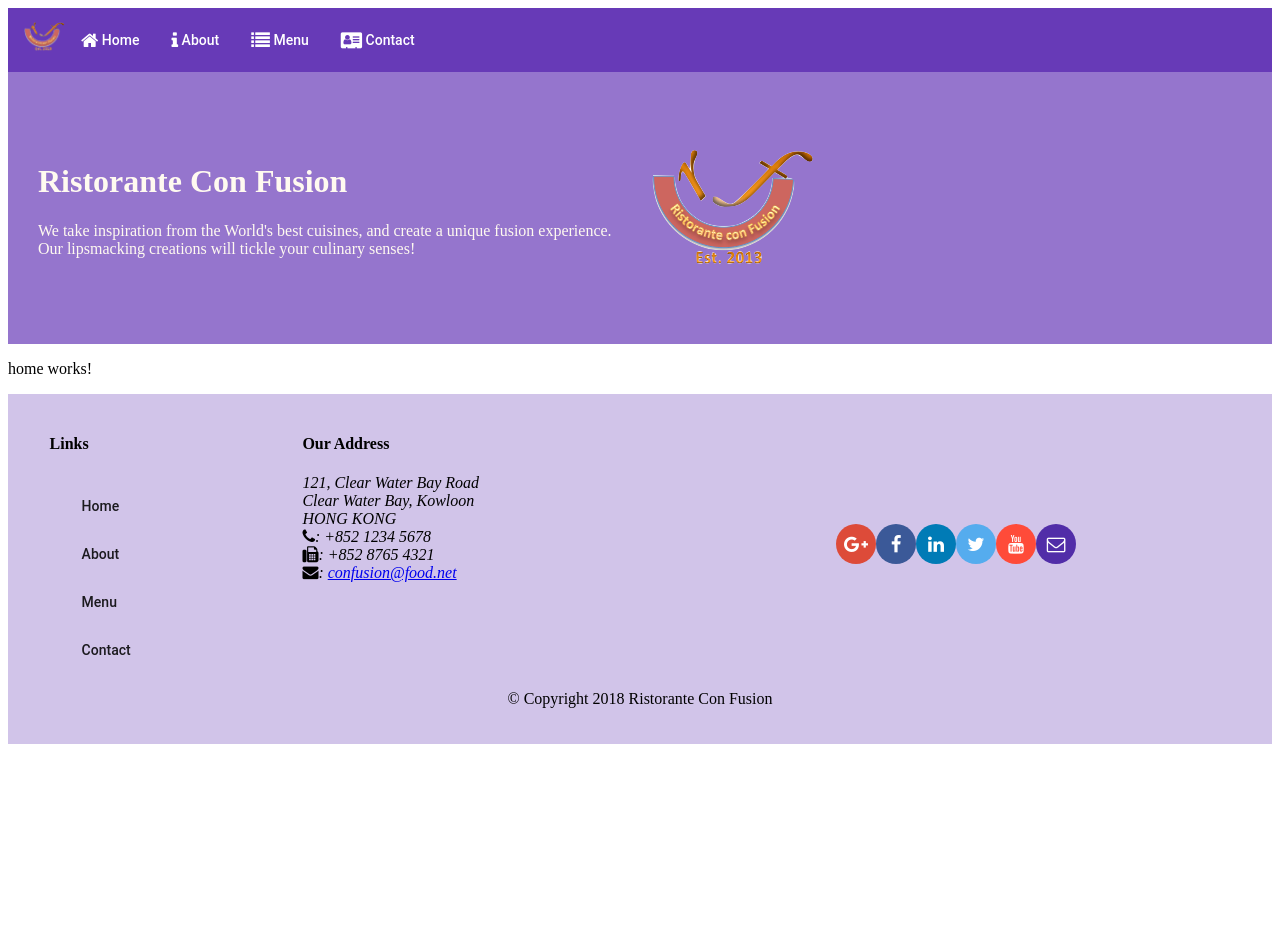
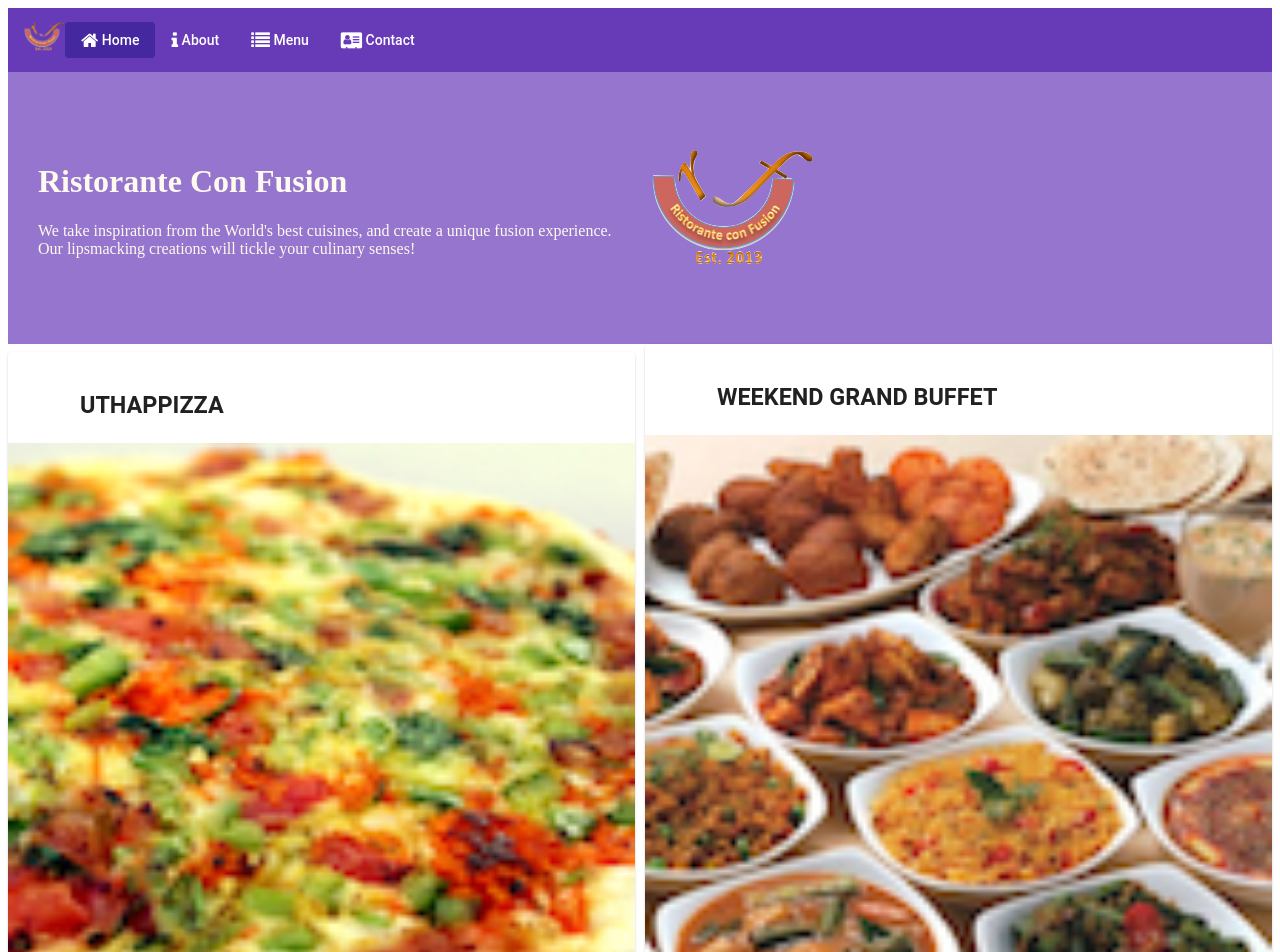
Before and after one commit to kushaalrana/AngularCoursera, an Angular app: page /home in a window 1280 px wide. Shown: the top 952 px of the page. Before the commit the page ends 800 px from the top, so only its background shows below. Built offline with nearby package versions, Linux system fonts and the light colour scheme.

Commit message:
Single Application Part 1

```diff
--- a/src/app/app-routing/routes.ts
+++ b/src/app/app-routing/routes.ts
@@ -11,6 +11,7 @@
 
     {path: 'home', component: HomeComponent},
     {path: 'menu', component: MenuComponent},
+    {path: 'contactus', component:ContactComponent},
     {path: '', redirectTo: '/home', pathMatch: 'full'}
 
 ];
--- a/src/app/app.module.ts
+++ b/src/app/app.module.ts
@@ -14,6 +14,8 @@
 
 import 'hammerjs';
 import {DishService} from './services/dish.service';
+import {PromotionService} from './services/promotion.service';
+
 import { HeaderComponent } from './header/header.component';
 import { FooterComponent } from './footer/footer.component';
 import { HomeComponent } from './home/home.component';
@@ -43,7 +45,7 @@
     MatButtonModule,
     AppRoutingModule
   ],
-  providers: [DishService],
+  providers: [DishService,PromotionService],
   bootstrap: [AppComponent]
 })
 export class AppModule { }
--- a/src/app/contact/contact.component.html
+++ b/src/app/contact/contact.component.html
@@ -1 +1,38 @@
-<p>contact works!</p>
+<div class="container"
+  fxLayout="column"
+  fxLayoutGap="10px">
+
+  <div fxFlex>
+    <div>
+        <h3>Contact Us</h3>
+        <hr>
+    </div>
+  </div>
+
+  <div fxFlex>
+    <h3>Location Information</h3>
+    <div fxLayout="column" fxLayout.gt-sm="row">
+      <div fxFlex="50" fxFlexOffset="20px">
+        <h4>Our Address</h4>
+        <address>
+          121, Clear Water Bay Road<br>
+          Clear Water Bay, Kowloon<br>
+          HONG KONG<br>
+          <i class="fa fa-phone"></i>: +852 1234 5678<br>
+          <i class="fa fa-fax"></i>: +852 8765 4321<br>
+          <i class="fa fa-envelope"></i>:
+                <a href="mailto:confusion@food.net">confusion@food.net</a>
+        </address>
+        <p></p>
+        <div>
+          <a mat-raised-button href="tel:+85212345678"><i class="fa fa-phone"></i> Call</a>
+          <a mat-raised-button><i class="fa fa-skype"></i> Skype</a>
+          <a mat-raised-button href="mailto:confusion@food.net"><i class="fa fa-envelope-o"></i> Email</a>
+        </div>
+        </div>
+      <div fxFlex="40">
+        <h4>Map of our Location</h4>
+      </div>
+    </div>
+  </div>
+</div>
--- a/src/app/header/header.component.html
+++ b/src/app/header/header.component.html
@@ -1,9 +1,9 @@
 <mat-toolbar color="primary">
   <span><img src="/assets/images/logo.png" height=30 width=41></span>
-  <a mat-button routerLink='/home'><span class="fa fa-home fa-lg"></span> Home</a>
-  <a mat-button><span class="fa fa-info fa-lg"></span> About</a>
-  <a mat-button routerLink='/menu'><span class="fa fa-list fa-lg"></span> Menu</a>
-  <a mat-button><span class="fa fa-address-card fa-lg"></span> Contact</a>
+  <a mat-button routerLink='/home' routerLinkActive='active'><span class="fa fa-home fa-lg"></span> Home</a>
+  <a mat-button routerLinkActive='active'><span class="fa fa-info fa-lg"></span> About</a>
+  <a mat-button routerLink='/menu'  routerLinkActive='active'><span class="fa fa-list fa-lg"></span> Menu</a>
+  <a mat-button routerLink='/contactus'  routerLinkActive='active'><span class="fa fa-address-card fa-lg"></span> Contact</a>
 </mat-toolbar>
 
 <div class="container jumbotron"
--- a/src/app/header/header.component.scss
+++ b/src/app/header/header.component.scss
@@ -2,6 +2,7 @@
 $background-dark: #512DA8;
 $background-light: #9575CD;
 $background-pale: #D1C4E9;
+$background-moredark: #4527A0;
 
 @mixin zero-margin($pad-up-down, $pad-left-right) {
     margin: 0px auto;
@@ -14,3 +15,6 @@
     color:floralwhite;
     min-height: 150px;
 }
+.active{
+    background: $background-moredark;
+}
--- a/src/app/home/home.component.html
+++ b/src/app/home/home.component.html
@@ -1 +1,36 @@
-<p>home works!</p>
+<div class="container"
+     fxLayout="row"
+     fxLayout.sm="column"
+     fxLayout.xs="column"
+     fxLayoutAlign.gt-md="space-around center"
+     fxLayoutGap="10px">
+
+<mat-card *ngIf="dish" fxFlex>
+  <mat-card-header>
+    <div mat-card-avatar></div>
+    <mat-card-title>
+      <h3>{{dish.name | uppercase}}</h3>
+    </mat-card-title>
+  </mat-card-header>
+  <img mat-card-image src={{dish.image}} alt={{dish.name}}>
+  <mat-card-content>
+    <p>{{dish.description}}
+    </p>
+  </mat-card-content>
+</mat-card>
+
+<mat-card *ngIf="promotion" fxFlex>
+  <mat-card-header>
+    <div mat-card-avatar></div>
+    <mat-card-title>
+      <h3>{{promotion.name | uppercase}}</h3>
+    </mat-card-title>
+  </mat-card-header>
+  <img mat-card-image src={{promotion.image}} alt={{promotion.name}}>
+  <mat-card-content>
+    <p>{{promotion.description}}
+    </p>
+  </mat-card-content>
+</mat-card>
+
+</div>
--- a/src/app/home/home.component.ts
+++ b/src/app/home/home.component.ts
@@ -1,4 +1,8 @@
 import { Component, OnInit } from '@angular/core';
+import { Dish } from '../shared/dish';
+import {  DishService } from '../services/dish.service';
+import { Promotion } from '../shared/promotion';
+import {  PromotionService } from '../services/promotion.service';
 
 @Component({
   selector: 'app-home',
@@ -6,10 +10,15 @@
   styleUrls: ['./home.component.css']
 })
 export class HomeComponent implements OnInit {
+  dish: Dish;
+  promotion: Promotion;
 
-  constructor() { }
+
+  constructor(private dishService: DishService, private promotionService: PromotionService) { }
 
   ngOnInit(): void {
+    this.dish =this.dishService.getFeaturedDish();
+    this.promotion= this.promotionService.getFeaturedPromotion();
   }
 
 }
--- a/src/app/services/dish.service.ts
+++ b/src/app/services/dish.service.ts
@@ -13,4 +13,14 @@
   {
     return DISHES;
   }
+  getDish(id: string): Dish{
+
+    return DISHES.filter((dish) => (dish.id === id))[0];
+  }
+  getFeaturedDish(): Dish
+  {
+
+    return DISHES.filter((dish)=>dish.featured)[0];
+
+  }
 }
--- /dev/null
+++ b/src/app/services/promotion.service.ts
@@ -0,0 +1,27 @@
+import { Injectable } from '@angular/core';
+import {Promotion } from '../shared/promotion';
+import { PROMOTIONS } from '../shared/promotions';
+
+
+@Injectable({
+  providedIn: 'root'
+})
+export class PromotionService {
+
+  constructor() { }
+
+  getPromotions(): Promotion[]
+  {
+    return PROMOTIONS;
+  }
+  getPromotion(id: string): Promotion{
+
+    return PROMOTIONS.filter((promo) => (promo.id === id))[0];
+  }
+  getFeaturedPromotion(): Promotion
+  {
+
+    return PROMOTIONS.filter((promo)=>promo.featured)[0];
+
+  }
+}
--- /dev/null
+++ b/src/app/shared/promotion.ts
@@ -0,0 +1,10 @@
+export class Promotion {
+
+    id: string;
+    name: string;
+    image: string;
+    label: string;
+    price: string;
+    featured: boolean;
+    description: string;
+}
--- /dev/null
+++ b/src/app/shared/promotions.ts
@@ -0,0 +1,15 @@
+import { Promotion } from './promotion';
+
+export const PROMOTIONS: Promotion[] =[
+    {
+
+      id: '0',
+      name: 'Weekend Grand Buffet',
+      image: '/assets/images/buffet.png',
+      label: 'New',
+      price: '19.99',
+      featured: true,
+      // tslint:disable-next-line:max-line-length
+      description: 'Featuring mouthwatering combinations with a choice of five different salads, six enticing appetizers, six main entrees and five choicest desserts. Free flowing bubbly and soft drinks. All for just $19.99 per person'
+    }
+  ];
```
Also changed, not shown: 1 other file (tests, documents, lock files or other folders).
